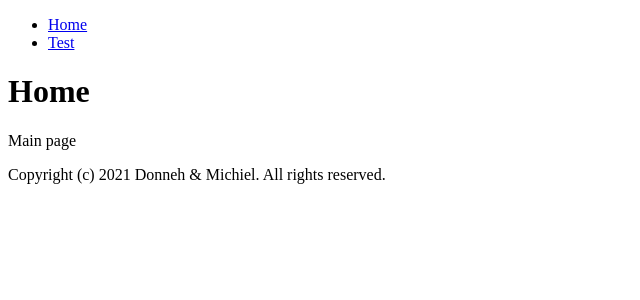
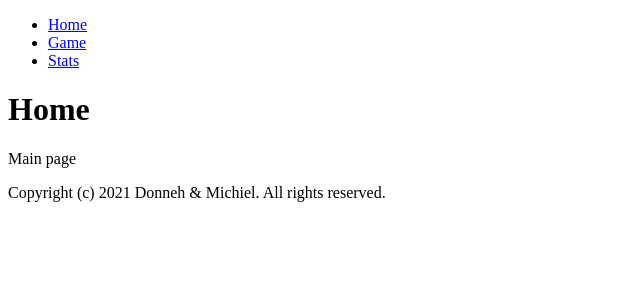
Before and after one commit to BuzzardM/MasterMind, a Flask app: page / in a window 1280 px wide. Shown: the top 300 px of the page, without its empty margins (0-640 px from the left). Run offline with Flask 2, Linux system fonts and the light colour scheme.

Commit message:
updated dis

```diff
--- a/app.py
+++ b/app.py
@@ -8,9 +8,14 @@ def main():
     return render_template('main.html')
 
 
-@app.route('/test')
+@app.route('/game')
 def test():
-    return render_template('test.html')
+    return render_template('game.html')
+
+
+@app.route('/stats')
+def stats():
+    return render_template('stats.html')
 
 
 if __name__ == '__main__':
--- a/templates/test.html
+++ b/templates/game.html
@@ -1,5 +1,5 @@
 {% extends "layout.html" %}
-{% block title %}Test{% endblock %}
+{% block title %}Game{% endblock %}
 {% block content %}
-    <p>TEST SUCCESS</p>
+    <p>Game page</p>
 {% endblock %}
--- a/templates/layout.html
+++ b/templates/layout.html
@@ -4,14 +4,15 @@
     {% block head %}
         <meta charset="utf-8">
         <meta name="viewport" content="width=device-width, initial-scale=1">
-        <title>{% block title %}{% endblock %}</title>
+        <title>Mastermind - {% block title %}{% endblock %}</title>
     {% endblock %}
 </head>
 <body>
 <nav>
     <ul>
         <li><a href="/">Home</a></li>
-        <li><a href="/test">Test</a></li>
+        <li><a href="/game">Game</a></li>
+        <li><a href="/stats">Stats</a></li>
     </ul>
 </nav>
 <main>
--- /dev/null
+++ b/templates/stats.html
@@ -0,0 +1,5 @@
+{% extends "layout.html" %}
+{% block title %}Stats{% endblock %}
+{% block content %}
+    <p>Stats page</p>
+{% endblock %}
```
